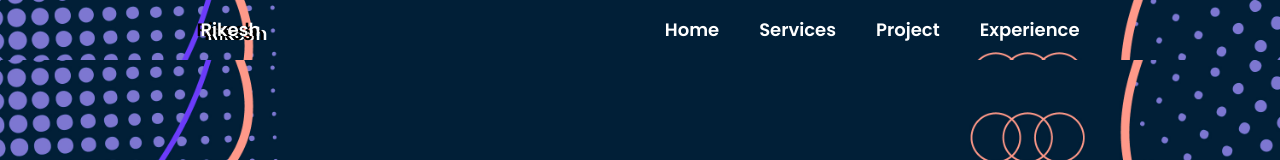
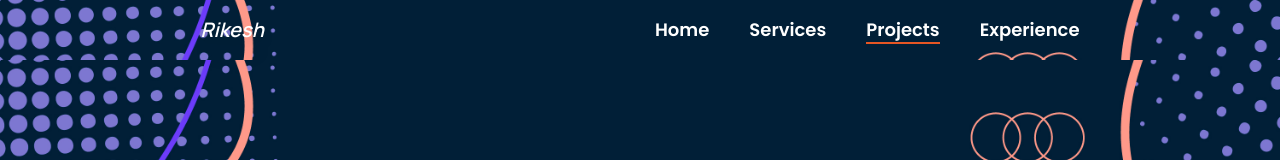
Before and after one commit to rikeshhh/Portfolio2nd, a React (Vite) app: page /Project in a window 1280 px wide. Shown: the top 160 px of the page. Built offline with nearby package versions, Linux system fonts and the light colour scheme; no server answers.

Commit message:
show border on active link and made link open to new tab

```diff
--- a/src/component/Footer/ContactForm.tsx
+++ b/src/component/Footer/ContactForm.tsx
@@ -6,7 +6,7 @@ const ContactForm = () => {
   }
 
   return (
-    <div className="flex justify-center items-center px-6 w-full">
+    <div className="flex justify-center items-center px-2 w-full">
       <form
         action=""
         onSubmit={handleSubmit}
--- a/src/component/Footer/Footer.tsx
+++ b/src/component/Footer/Footer.tsx
@@ -13,7 +13,7 @@ const Footer = () => {
     <section className=" py-12 ">
       <div className="main-container ">
         <h5>Get in touch</h5>
-        <div className="flex max-sm:flex-col">
+        <div className="flex max-sm:flex-col gap-4">
           <div className="grid grid-cols-2 w-full gap-2 max-sm:grid-cols-1">
             <div className="text-left py-5">
               Lorem ipsum dolor sit amet consectetur, adipisicing elit. Nemo
--- a/src/component/Header/NavBar.tsx
+++ b/src/component/Header/NavBar.tsx
@@ -1,26 +1,45 @@
-import { Link } from "react-router-dom";
+import { Link, NavLink } from "react-router-dom";
 import { Dropdown } from "flowbite-react";
 
 const NavBar = () => {
-  return (
+  const data=[
+    {
+      id:1,
+        to:'/',
+        name:'Home',
+    },
+    {
+      id:2,
+        to:"Services",
+        name:'Services',
+    },
+    {
+      id:3,
+        to:"Project",
+        name:'Projects'
+    },
+    {
+      id:4,
+        to:'Experience',
+        name:'Experience'
+    },
+
+]
+ return (
     <section className="font-semibold text-lg  border-black  p-4 text-white">
       <div className="main-container ">
          <div className="flex justify-between ">
-          <Link to="/" className="headerS">Rikesh</Link>
+          <Link to="/" className="italic font-Manrope font-bold drop-shadow-xl text-xl">Rikesh</Link>
           <nav className="max-sm:hidden">
             <ul className="flex gap-10">
-              <li>
-                <Link to="/">Home</Link>
-              </li>
-              <li>
-                <Link to="Services">Services</Link>
-              </li>
-              <li>
-                <Link to="Project">Project</Link>
-              </li>
-              <li>
-                <Link to="Experience">Experience</Link>
-              </li>
+
+           {data.map((item)=>
+           <li key={item.id}>
+  <NavLink
+                   style={({ isActive }) => ({ borderBottom: isActive ? "2px solid #e65624" : "white" })}
+                to={item.to}>{item.name}</NavLink>
+           </li>
+           )}
             </ul>
           </nav>
           <nav className="lg:hidden">
@@ -29,7 +48,7 @@ const NavBar = () => {
                 <Link to="/">Home</Link>
               </Dropdown.Item>
               <Dropdown.Item>
-                <Link to="Combine">Skills</Link>
+                <Link to="Services">Services</Link>
               </Dropdown.Item>
               <Dropdown.Item>
                 <Link to="Project">Project</Link>
--- a/src/component/SkillProject/Project/ProjectData.tsx
+++ b/src/component/SkillProject/Project/ProjectData.tsx
@@ -57,12 +57,13 @@ const ProjectData = () => {
                     voluptatem quo, reiciendis delectus porro.
                   </div>
                   <div>
-                    <button
-                      onClick={() => handlick(item.html_url)}
+                    <a
+                     href={item.html_url}
+                     target="_blank"
                       className="border p-2 rounded-md"
                     >
                       View
-                    </button>
+                    </a>
                   </div>
                 </div>
               </div>
```
